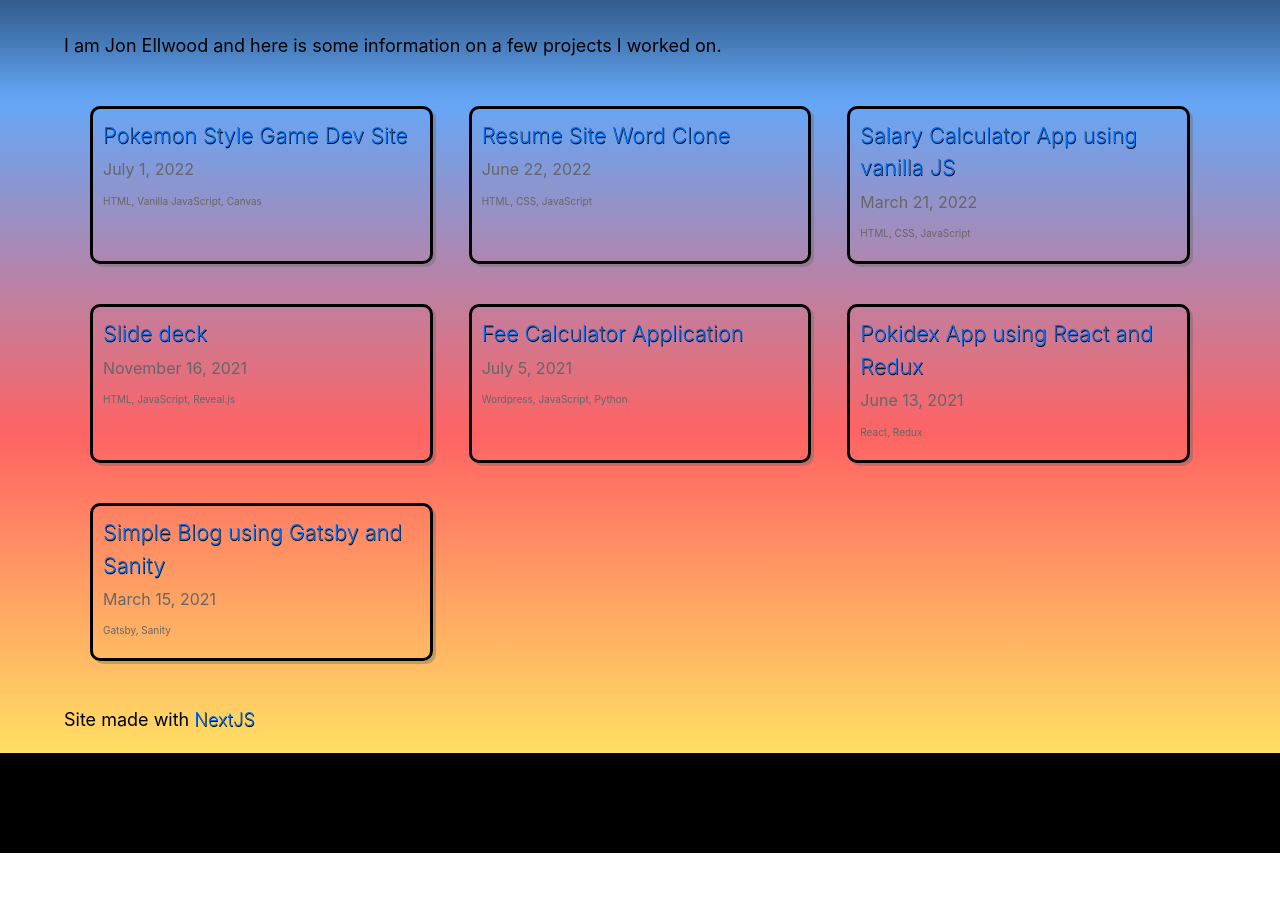
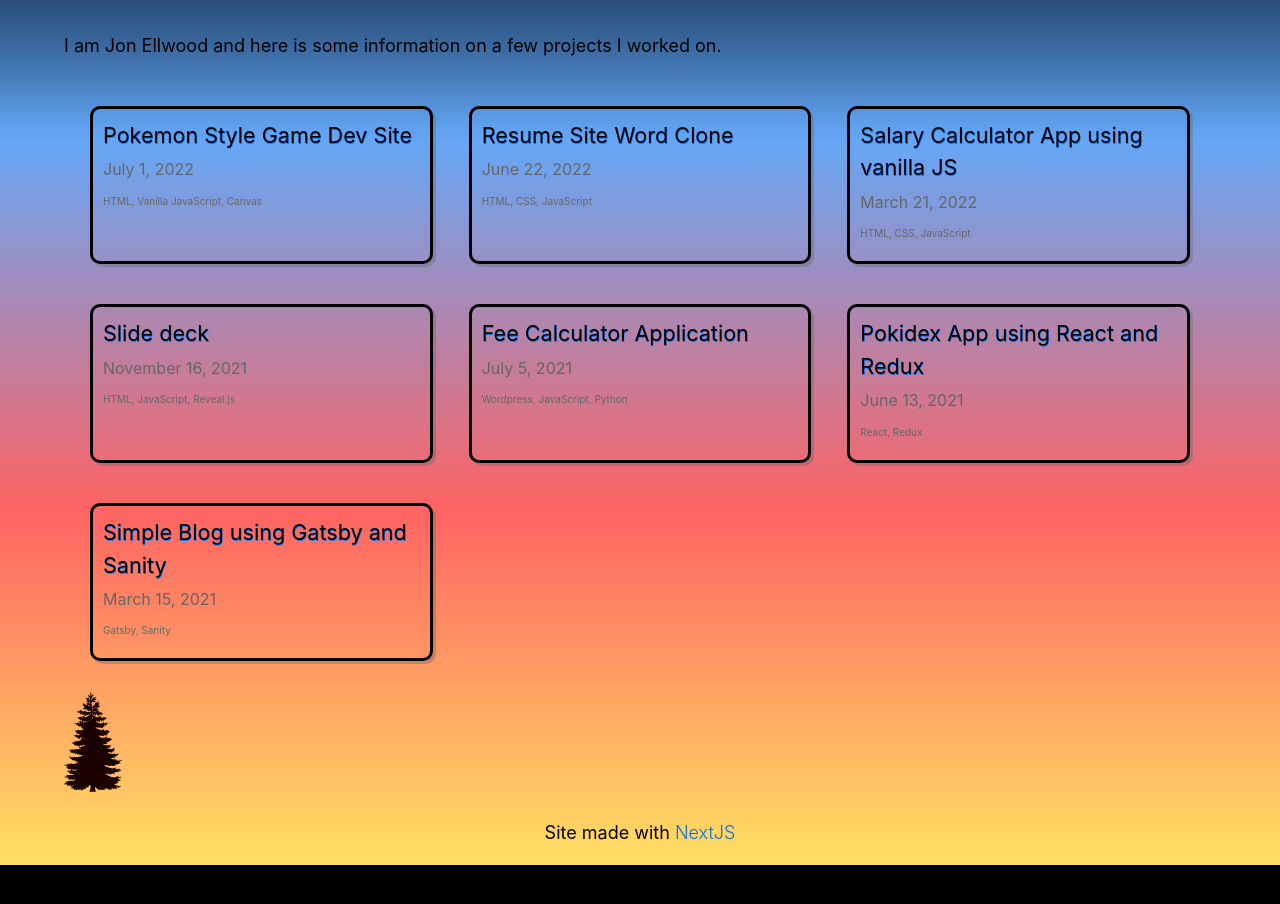
Before and after one commit to jonellwood/jonellwood_projects, a Next.js app: page / in a window 1280 px wide. Shown: the part 320-1224 px from the top of the page. Before the commit the page ends 1173 px from the top, so only its background shows below. Built offline with nearby package versions, Linux system fonts and the light colour scheme.

Commit message:
remember to use brackets for classnames

```diff
--- a/components/footer.js
+++ b/components/footer.js
@@ -5,7 +5,7 @@ import utilStyles from "../styles/utils.module.css";
 
 export default function () {
   return (
-    <footer className="styles.footer">
+    <footer className={styles.footer}>
       <p>
         Site made with <a href="https://nextjs.org/">NextJS</a>
       </p>
--- a/components/layout.module.css
+++ b/components/layout.module.css
@@ -16,7 +16,6 @@
 }
 .footer {
   text-align: center;
-  color: hotpink;
 }
 .backToHome {
   margin: 3rem 0 0;
--- a/pages/index.js
+++ b/pages/index.js
@@ -38,7 +38,7 @@ export default function Home({ allPostsData }) {
               (
                 <li className={utilStyles.listItem} key={id}>
                   <Link href={`/posts/${id}`}>
-                    <a>{title}</a>
+                    <a className={utilStyles.titleLink}>{title}</a>
                   </Link>
                   <br />
                   <small className={utilStyles.lightText}>
@@ -53,15 +53,14 @@ export default function Home({ allPostsData }) {
           )}
         </ul>
       </section>
-      {/* <Image
+      <Image
         src={tree}
         alt="Tree"
         priority
+        className={utilStyles.tree}
         layout="fixed"
         height={100}
-        opacity="0.5"
-      /> */}
-      {/* <Footer /> */}
+      />
     </Layout>
   );
 }
--- a/styles/global.css
+++ b/styles/global.css
@@ -19,7 +19,6 @@ a {
   color: #0070f3;
   text-decoration: none;
   font-weight: 300;
-  text-shadow: 0.5px 0.5px black;
 }
 
 /* a:hover {
--- a/styles/utils.module.css
+++ b/styles/utils.module.css
@@ -40,6 +40,12 @@
 
 .padding1px {
   padding-top: 1px;
+}
+.titleLink {
+  /* color: #07ff; */
+  color: black;
+  font-weight: 400;
+  text-shadow: 0.5px 0.5px #07ff;
 }
 
 /* .list {
```
